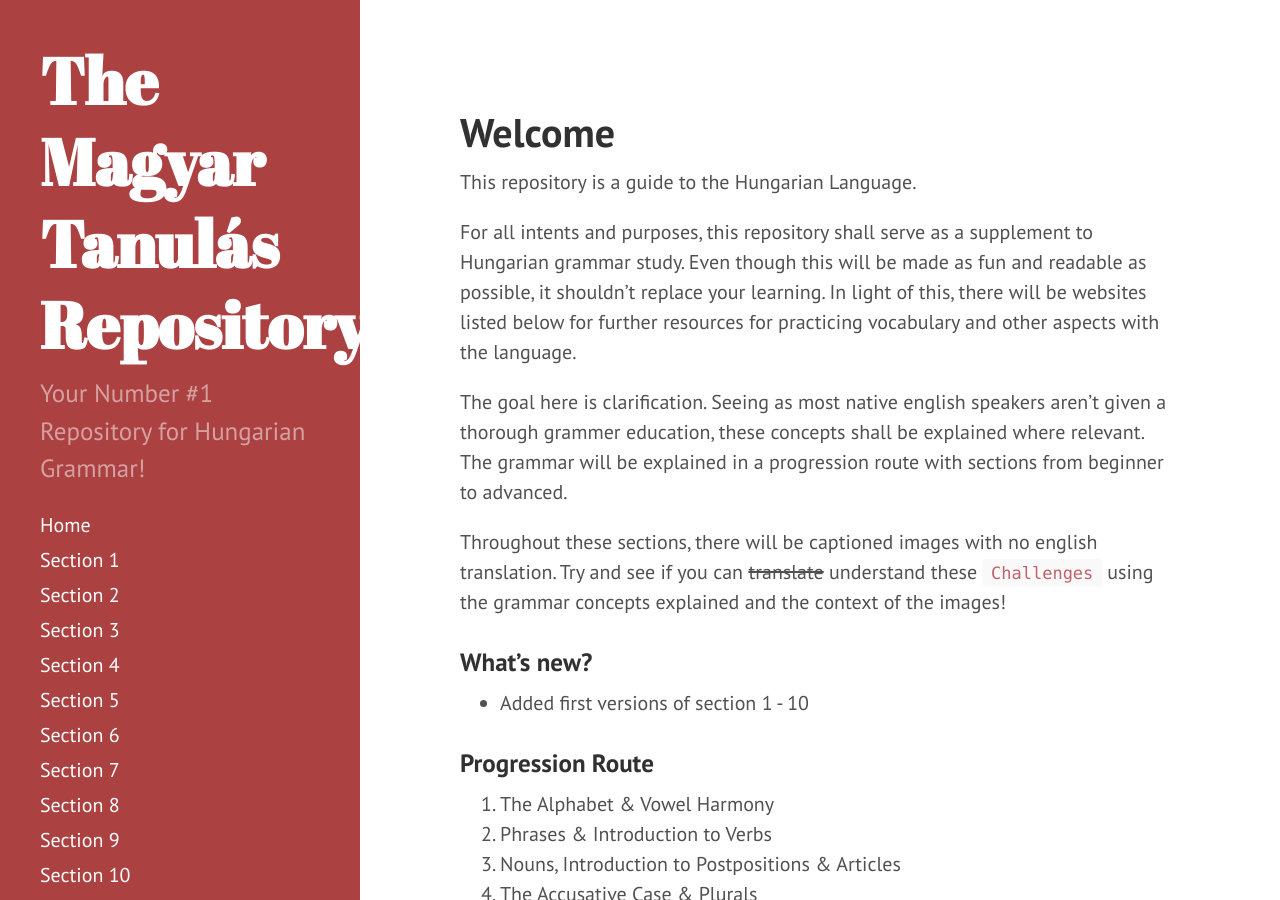
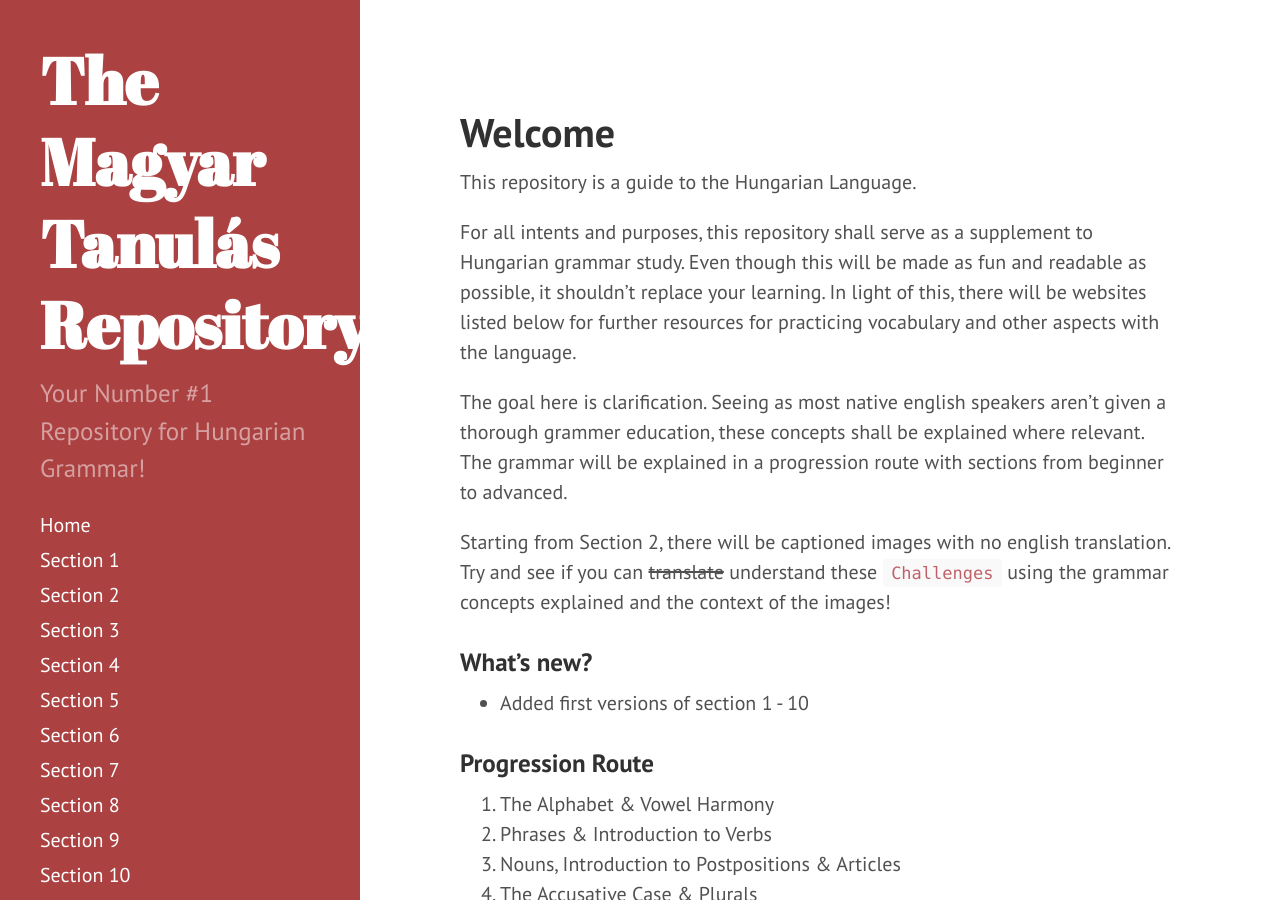
Before and after one commit to Magyartanulas/magyartanulas.github.io, a Jekyll site: the page built from _posts/2012-02-06-whats-jekyll.md, in a window 1280 px wide and 900 px high. Built offline with Jekyll 4.4.1, drawn with Linux system fonts in a browser that asks for light colours; Markdown is read by kramdown in place of the engine named in the settings.

Commit message:
Update 2012-02-06-whats-jekyll.md

```diff
--- a/_posts/2012-02-06-whats-jekyll.md
+++ b/_posts/2012-02-06-whats-jekyll.md
@@ -12,7 +12,7 @@ websites listed below for further resources for practicing vocabulary and other
 The goal here is clarification. Seeing as most native english speakers aren't given a thorough grammer education, these concepts
 shall be explained where relevant. The grammar will be explained in a progression route with sections from beginner to advanced.
 
-Throughout these sections, there will be captioned images with no english translation. Try and see if you can ~~translate~~ understand these `Challenges` using the grammar concepts explained and the context of the images!
+Starting from Section 2, there will be captioned images with no english translation. Try and see if you can ~~translate~~ understand these `Challenges` using the grammar concepts explained and the context of the images!
 
 ### What's new?
 
```
